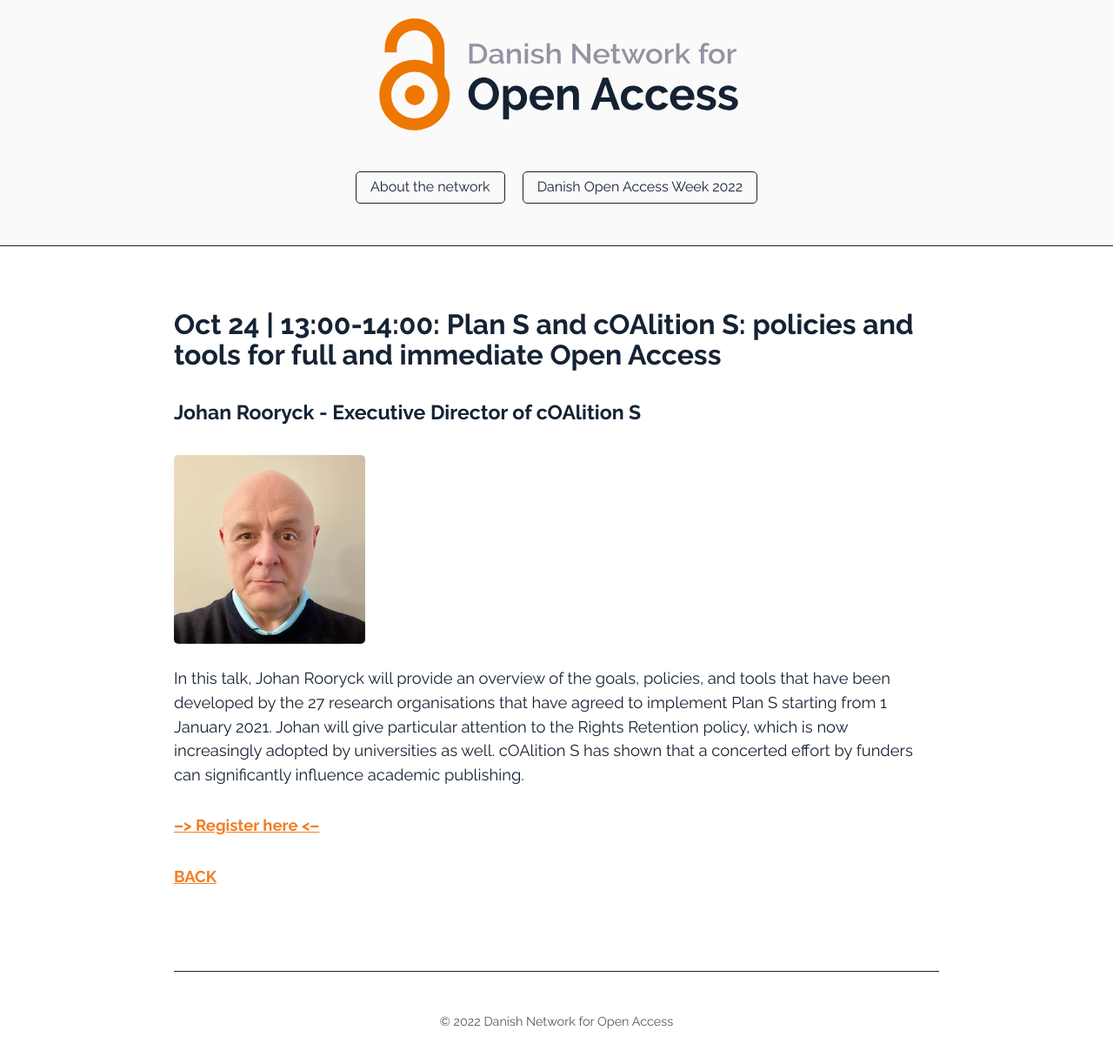
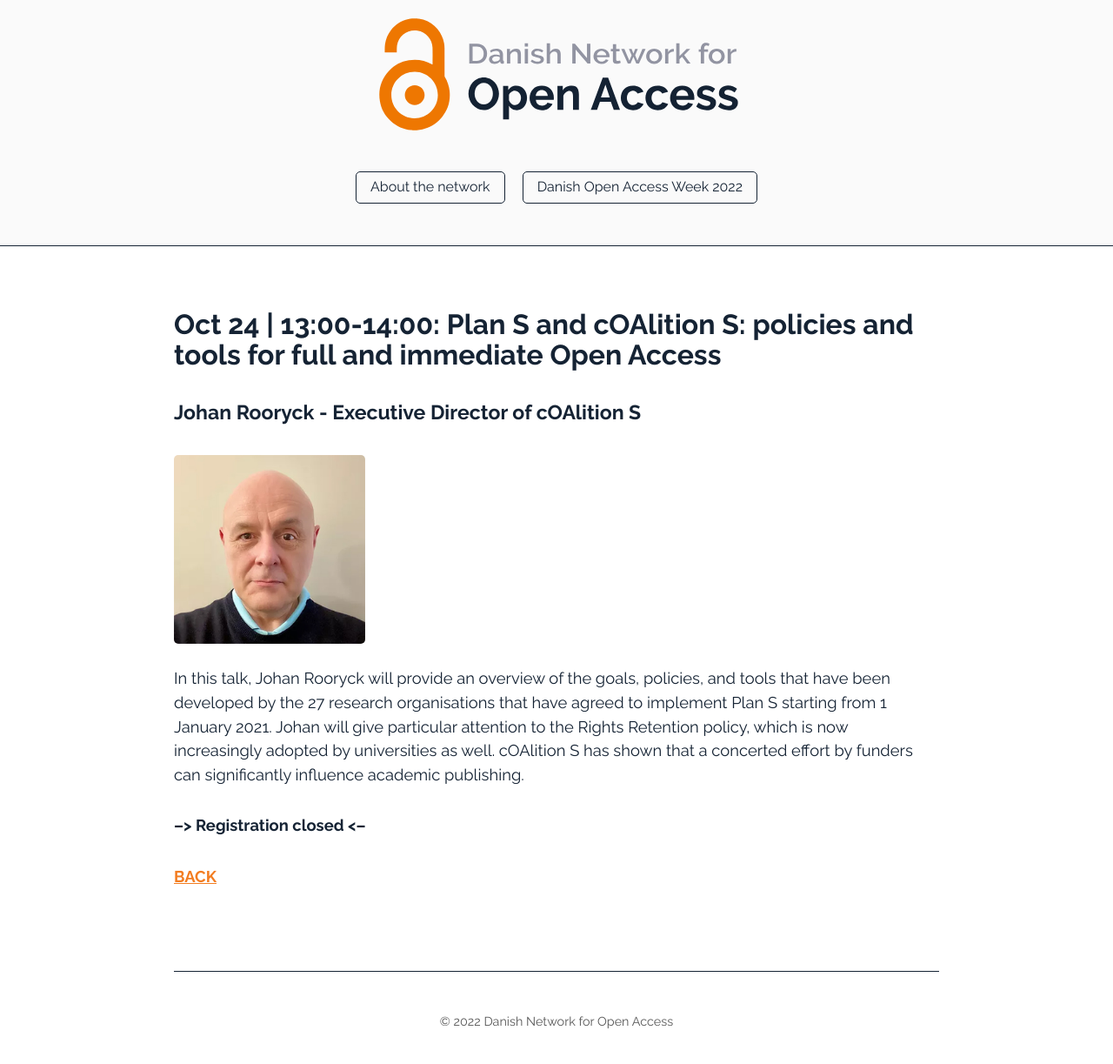
Before and after one commit to openaccess-dk/openaccess-dk.github.io, a Jekyll site: the page built from 02_monday.md, in a window 1280 px wide. Shown: the whole page at 87% size. Built offline with Jekyll 4.4.1, drawn with Linux system fonts in a browser that asks for light colours.

Commit message:
Update 02_monday.md

```diff
--- a/02_monday.md
+++ b/02_monday.md
@@ -12,6 +12,6 @@
 
 In this talk, Johan Rooryck will provide an overview of the goals, policies, and tools that have been developed by the 27 research organisations that have agreed to implement Plan S starting from 1 January 2021. Johan will give particular attention to the Rights Retention policy, which is now increasingly adopted by universities as well. cOAlition S has shown that a concerted effort by funders can significantly influence academic publishing.
 
-##### [--> Register here <--](https://ku-dk.libwizard.com/f/oa_week_web2)
+##### --> Registration closed <--
 
 ##### [BACK](https://openaccess.dk/oaw2022#programme-of-the-danish-open-access-week-2022)
```
